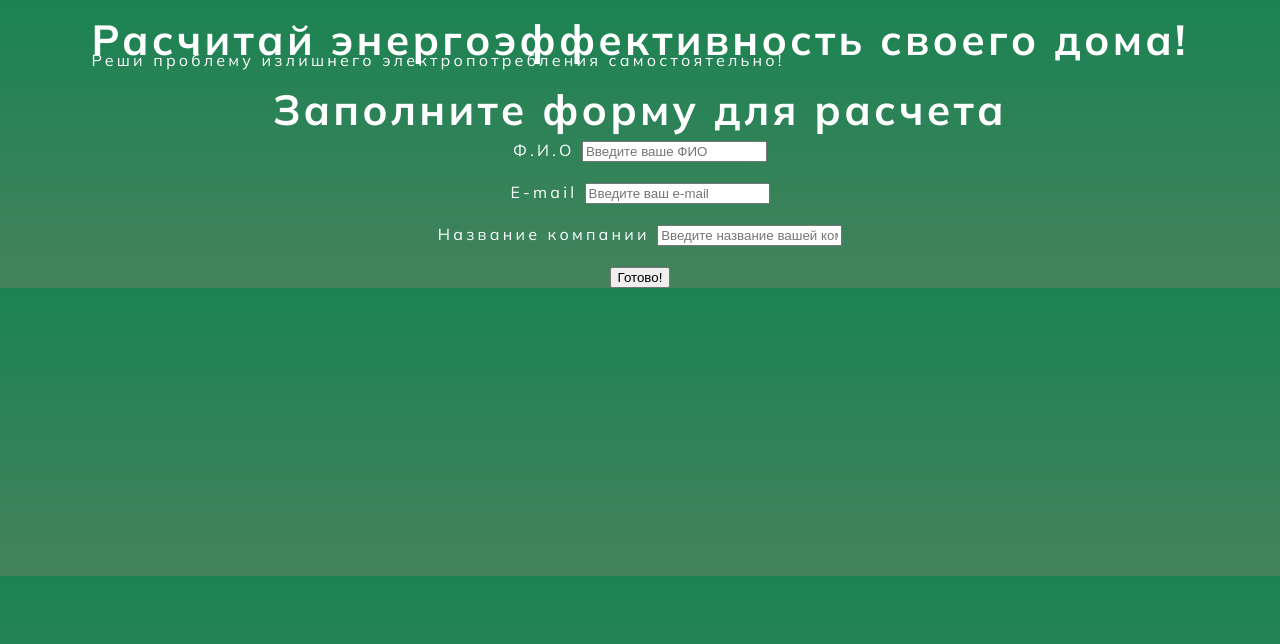
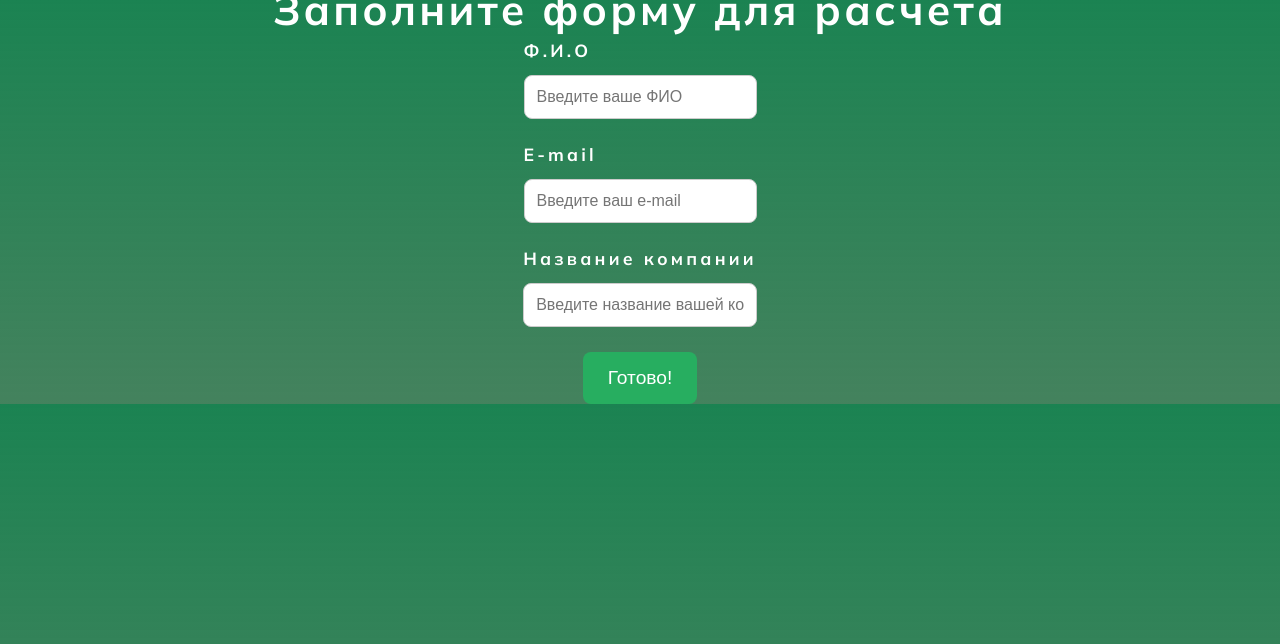
Before and after one commit to mrc-113/Portfolio, a Flask app: page /form in a window 1280 px wide. Shown: the top 644 px of the page. Run offline with Flask 3, Linux system fonts and the light colour scheme.

Commit message:
Add files via upload

```diff
--- a/static/css/style.css
+++ b/static/css/style.css
@@ -359,3 +359,36 @@ ul {
   color: #fff;
   border-bottom: 2px solid #fff;
 }
+
+label {
+  display: block;
+  font-weight: bold;
+  margin-bottom: 10px;
+  font-size: 1.1em;
+}
+
+input[type="text"], input[type="email"], input[type="date"] {
+  width: 100%;
+  padding: 12px;
+  margin: 5px 0;
+  border-radius: 8px;
+  border: 1px solid #ccc;
+  box-sizing: border-box;
+  font-size: 1em;
+}
+
+/* Button */
+button[type="submit"] {
+  background-color: #27ae60;
+  color: white;
+  padding: 15px 25px;
+  border: none;
+  border-radius: 8px;
+  cursor: pointer;
+  font-size: 1.2em;
+  transition: background-color 0.3s ease;
+}
+
+button[type="submit"]:hover {
+  background-color: #2ecc71;
+}
--- a/templates/form.html
+++ b/templates/form.html
@@ -5,16 +5,9 @@
   <meta name="viewport" content="width=device-width, initial-scale=1.0">
   <meta http-equiv="X-UA-Compatible" content="ie=edge">
   <link rel="stylesheet" href="../../static/css/style.css">
-  <title>Расчет энергоэффективности умного дома</title>
+  <title>Отправьте ваши данные</title>
 </head>
 <body>
-  <header class="header">
-    <div class="header__text">
-      <h1>Расчитай энергоэффективность своего дома!</h1>
-      <p>Реши проблему излишнего электропотребления самостоятельно!</p>
-    </div>
-  </header>
-
   <main>
     {% block content %}
     <div class="form-container">
```
